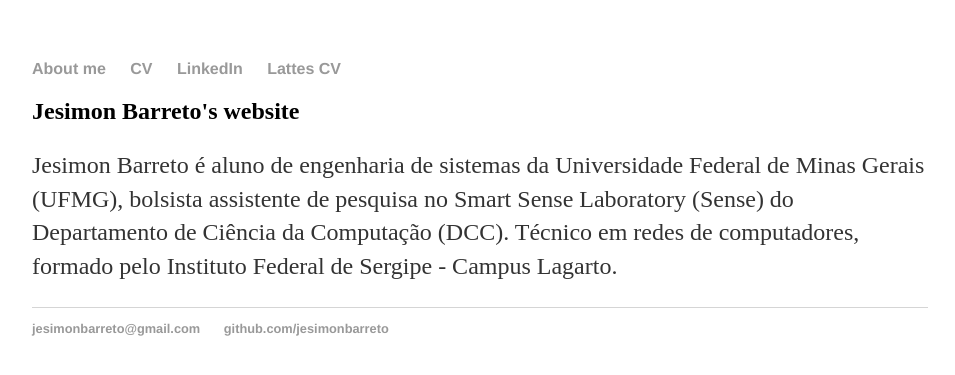
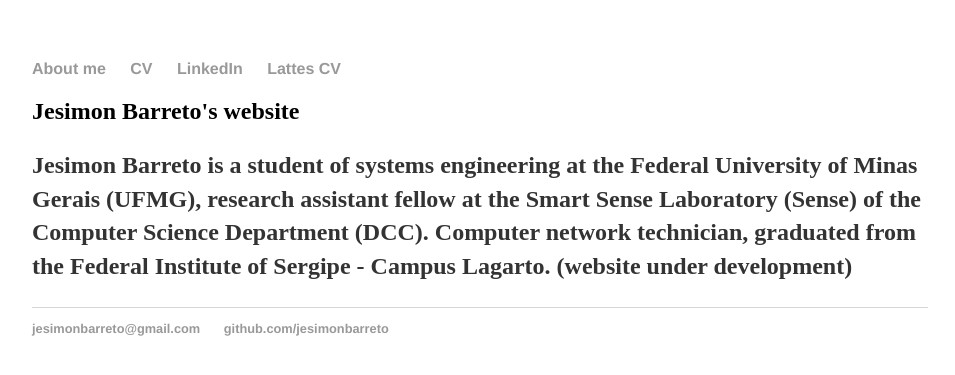
Before and after one commit to jesimonbarreto/jesimonbarreto.github.io, a Jekyll site: the page index.html, which Jekyll copies as it is, in a window 1280 px wide. Shown: the top 375 px of the page, without its empty margins (160-1115 px from the left). Built offline with Jekyll 4.4.1, drawn with Linux system fonts in a browser that asks for light colours.

Commit message:
Update index.html

```diff
--- a/index.html
+++ b/index.html
@@ -17,7 +17,7 @@
 		<div class="container">
 		<div class="blurb">
 			<h2>Jesimon Barreto's website</h2>
-			<p>Jesimon Barreto é aluno de engenharia de sistemas da Universidade Federal de Minas Gerais (UFMG), bolsista assistente de pesquisa no Smart Sense Laboratory (Sense) do Departamento de Ciência da Computação (DCC). Técnico em redes de computadores, formado pelo Instituto Federal de Sergipe - Campus Lagarto.</p>
+			<h4><p>Jesimon Barreto is a student of systems engineering at the Federal University of Minas Gerais (UFMG), research assistant fellow at the Smart Sense Laboratory (Sense) of the Computer Science Department (DCC). Computer network technician, graduated from the Federal Institute of Sergipe - Campus Lagarto. (website under development)</p></h4>
 		</div><!-- /.blurb -->
 		</div><!-- /.container -->
 		<footer>
```
